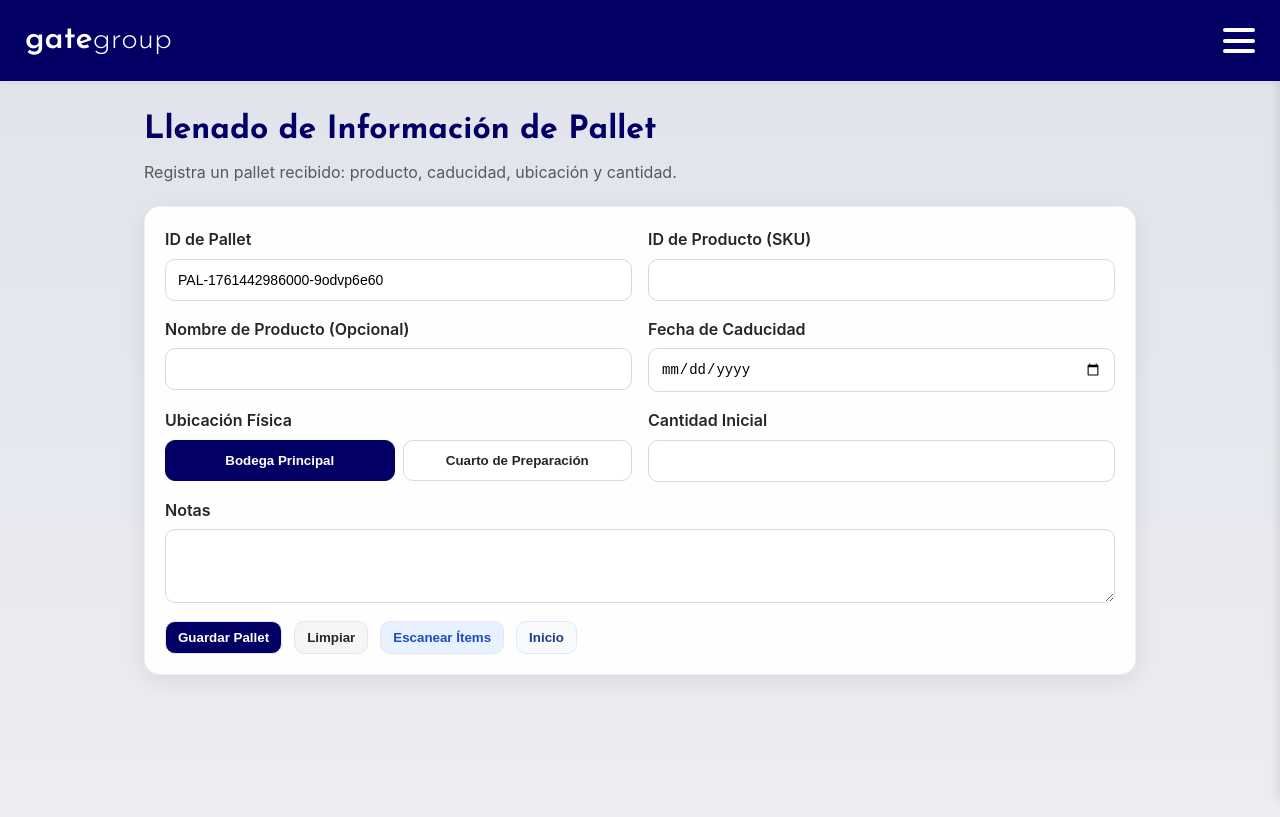
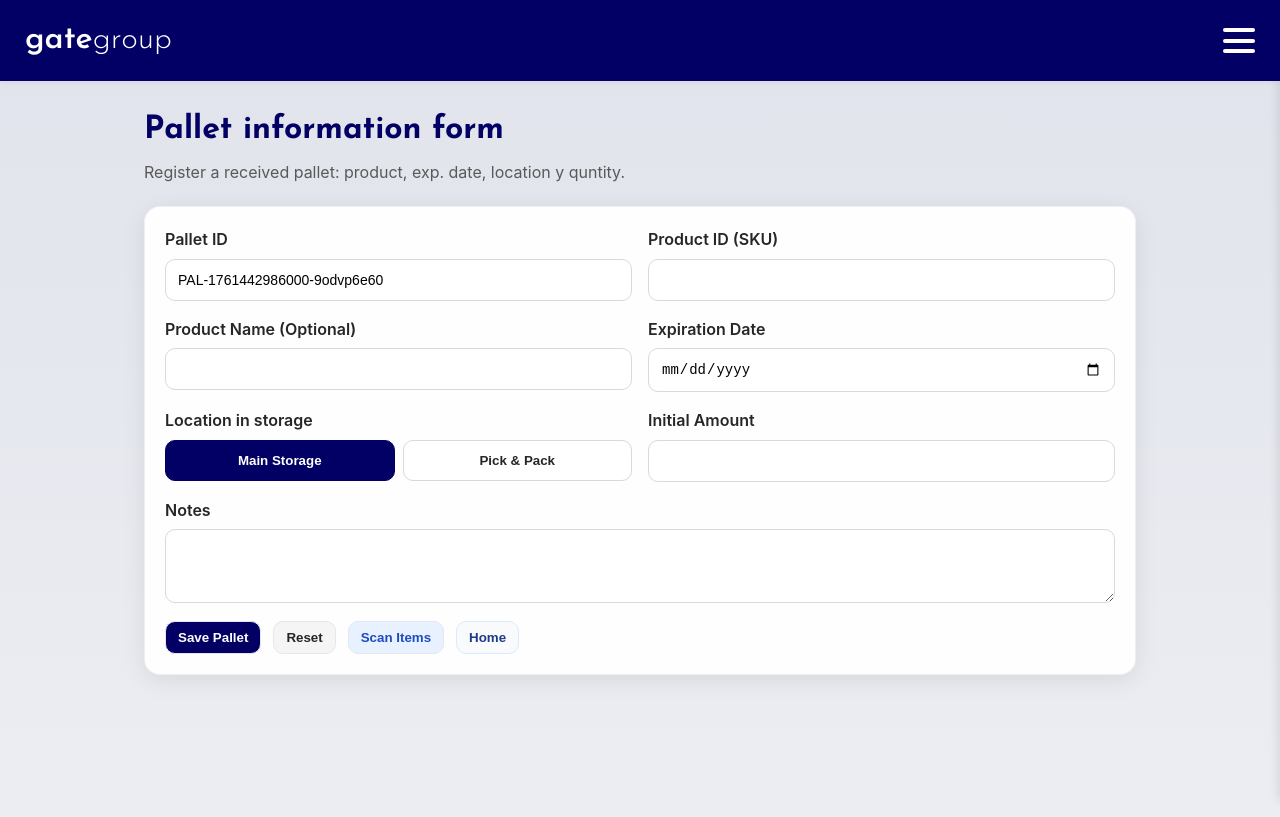
Before and after one commit to Javierlcastillo/smartIntelligence-by-MJandTheMonstars, a React (Create React App) app in the folder gate-group/: page /smartIntelligence-by-MJandTheMonstars/pallet in a window 1280 px wide. Built offline with nearby package versions, Linux system fonts and the light colour scheme.

Commit message:
Enlgish mf

```diff
--- a/gate-group/src/pages/ItemScanner.js
+++ b/gate-group/src/pages/ItemScanner.js
@@ -192,8 +192,8 @@ function QRScannerSection({
   return (
     <div className="qr-scanner-container">
       <div className="qr-scanner-header">
-        <h1>Escanear QR</h1>
-        <p>Apunta la cámara al código y presiona el botón para capturar.</p>
+        <h1>Scam QR</h1>
+        <p>Point the camera and press the button to capture</p>
       </div>
 
       <div className="video-container">
@@ -201,13 +201,13 @@ function QRScannerSection({
         <ScanFrame onCapture={handleCapture} />
         <div className="video-controls">
           <button onClick={toggleTorch} className="control-button">
-            {torchOn ? "Linterna: ON" : "Linterna: OFF"}
+            {torchOn ? "Flashlight: ON" : "Flashlight: OFF"}
           </button>
         </div>
       </div>
       <div className="result-container">
         <div className="result-box">
-          <div className="label">Último resultado (raw)</div>
+          <div className="label">Last Resault (raw)</div>
           <div className="result-text">{lastResult || "—"}</div>
           {error && <div className="error-text">Aviso: {error}</div>}
         </div>
--- a/gate-group/src/pages/LandingPage.js
+++ b/gate-group/src/pages/LandingPage.js
@@ -27,16 +27,16 @@ function LandingPage() {
       <div className="landing-container">
         <header className="landing-header">
           <h1>Inventory Management System</h1>
-          <p>Plataforma de Gestión de Inventarios para GateGroup</p>
+          <p>Inventory Management System for GateGroup</p>
         </header>
 
         {/* Navigation for Desktop (hidden on mobile) */}
         <nav className="landing-nav-desktop">
           <Link to="/pallet" className="nav-button">
-            Llenado de Pallet
+            Pallet Form
           </Link>
           <Link to="/scanner" className="nav-button" id='scan-item'>
-            Escaner de Items
+            Item Scan
           </Link>
           <Link to="/dashboard" className="nav-button">
             Dashboard
@@ -56,7 +56,7 @@ function LandingPage() {
             <svg width="28" height="28" viewBox="0 0 24 24" fill="none" stroke="currentColor" strokeWidth="2" strokeLinecap="round" strokeLinejoin="round">
               <rect x="3" y="3" width="7" height="7"></rect><rect x="14" y="3" width="7" height="7"></rect><rect x="3" y="14" width="7" height="7"></rect><line x1="14" y1="14" x2="14" y2="14.01"></line><line x1="17.5" y1="14" x2="17.5" y2="14.01"></line><line x1="14" y1="17.5" x2="14" y2="17.5.01"></line><line x1="21" y1="17.5" x2="21" y2="17.5.01"></line><line x1="17.5" y1="17.5" x2="17.5" y2="17.5.01"></line><line x1="21" y1="21" x2="21" y2="21.01"></line><line x1="14" y1="21" x2="14" y2="21.01"></line><line x1="17.5" y1="21" x2="17.5" y2="21.01"></line><line x1="21" y1="14" x2="21" y2="14.01"></line>
             </svg>
-            <span>Escaner</span>
+            <span>Scan</span>
           </Link>
         </nav>
       </div>
--- a/gate-group/src/pages/PalletForm.js
+++ b/gate-group/src/pages/PalletForm.js
@@ -94,18 +94,18 @@ function PalletForm() {
   const validate = () => {
     const newErrors = {};
     if (!formData.palletId || formData.palletId.trim() === '') {
-      newErrors.palletId = 'Ingresa un ID de pallet';
+      newErrors.palletId = 'Add a pallet ID';
     }
     if (!formData.productId || formData.productId.trim() === '') {
-      newErrors.productId = 'Ingresa un ID de producto (SKU)';
+      newErrors.productId = 'Add a product ID';
     } else if (formData.productId.trim().length > 500) {
       newErrors.productId = 'El SKU no puede tener más de 500 caracteres';
     }
     if (!formData.expirationDate) {
-      newErrors.expirationDate = 'Selecciona la fecha de caducidad';
+      newErrors.expirationDate = 'Select exp date';
     }
     if (formData.initialQuantity === '' || Number(formData.initialQuantity) <= 0) {
-      newErrors.initialQuantity = 'La cantidad debe ser mayor a 0';
+      newErrors.initialQuantity = 'Quantity needs to be bigger than 0';
     }
     setErrors(newErrors);
     return Object.keys(newErrors).length === 0;
@@ -156,71 +156,71 @@ function PalletForm() {
     <div className="pallet-form-page">
       <div className="page-container">
         <header className="page-header">
-          <h1>Llenado de Información de Pallet</h1>
-          <p>Registra un pallet recibido: producto, caducidad, ubicación y cantidad.</p>
+          <h1>Pallet information form</h1>
+          <p>Register a received pallet: product, exp. date, location y quntity.</p>
         </header>
 
         <form className="form-card" onSubmit={handleSubmit} noValidate>
           {/* Form fields... */}
           <div className="form-grid">
             <div className="form-field">
-              <label htmlFor="palletId">ID de Pallet</label>
+              <label htmlFor="palletId">Pallet ID</label>
               <input id="palletId" name="palletId" type="text" value={formData.palletId} onChange={handleChange} />
               {errors.palletId && <span className="error-text">{errors.palletId}</span>}
             </div>
             <div className="form-field">
-              <label htmlFor="productId">ID de Producto (SKU)</label>
+              <label htmlFor="productId">Product ID (SKU)</label>
               <input id="productId" name="productId" type="text" value={formData.productId} onChange={handleChange} maxLength="500" />
               {errors.productId && <span className="error-text">{errors.productId}</span>}
             </div>
             <div className="form-field">
-              <label htmlFor="productName">Nombre de Producto (Opcional)</label>
+              <label htmlFor="productName">Product Name (Optional)</label>
               <input id="productName" name="productName" type="text" value={formData.productName} onChange={handleChange} />
             </div>
             <div className="form-field">
-              <label htmlFor="expirationDate">Fecha de Caducidad</label>
+              <label htmlFor="expirationDate">Expiration Date</label>
               <input id="expirationDate" name="expirationDate" type="date" value={formData.expirationDate} onChange={handleChange} />
               {errors.expirationDate && <span className="error-text">{errors.expirationDate}</span>}
             </div>
             <div className="form-field">
-              <label>Ubicación Física</label>
+              <label>Location in storage</label>
               <div className="toggle-group">
-                <button type="button" className={`toggle-btn ${formData.inWarehouse ? 'active' : ''}`} onClick={() => handleToggleLocation(true)}>Bodega Principal</button>
-                <button type="button" className={`toggle-btn ${!formData.inWarehouse ? 'active' : ''}`} onClick={() => handleToggleLocation(false)}>Cuarto de Preparación</button>
+                <button type="button" className={`toggle-btn ${formData.inWarehouse ? 'active' : ''}`} onClick={() => handleToggleLocation(true)}>Main Storage</button>
+                <button type="button" className={`toggle-btn ${!formData.inWarehouse ? 'active' : ''}`} onClick={() => handleToggleLocation(false)}>Pick & Pack </button>
               </div>
             </div>
             <div className="form-field">
-              <label htmlFor="initialQuantity">Cantidad Inicial</label>
+              <label htmlFor="initialQuantity">Initial Amount</label>
               <input id="initialQuantity" name="initialQuantity" type="number" min="1" step="1" value={formData.initialQuantity} onChange={handleChange} />
               {errors.initialQuantity && <span className="error-text">{errors.initialQuantity}</span>}
             </div>
             <div className="form-field full-span">
-              <label htmlFor="notes">Notas</label>
+              <label htmlFor="notes">Notes</label>
               <textarea id="notes" name="notes" rows="3" value={formData.notes} onChange={handleChange} />
             </div>
           </div>
 
           <div className="form-actions">
-            <button type="submit" className="btn primary">Guardar Pallet</button>
-            <button type="button" className="btn secondary" onClick={handleClear}>Limpiar</button>
-            <button type="button" className="btn tertiary" onClick={goToScanner}>Escanear Ítems</button>
-            <button type="button" className="btn ghost" onClick={goHome}>Inicio</button>
+            <button type="submit" className="btn primary">Save Pallet</button>
+            <button type="button" className="btn secondary" onClick={handleClear}>Reset</button>
+            <button type="button" className="btn tertiary" onClick={goToScanner}>Scan Items</button>
+            <button type="button" className="btn ghost" onClick={goHome}>Home</button>
           </div>
           {errors.api && <div className="error-text" style={{marginTop: '12px', textAlign: 'center'}}>{errors.api}</div>}
         </form>
 
         {saved && (
           <section className="summary-card">
-            <h2>Resumen Guardado</h2>
+            <h2>Resume</h2>
             <div className="summary-grid">
               <div><strong>Pallet:</strong> <span>{saved.palletId}</span></div>
-              <div><strong>Producto:</strong> <span>{saved.productName || '—'} {saved.productId ? `(SKU ${saved.productId})` : ''}</span></div>
-              <div><strong>Caducidad:</strong> <span>{saved.expirationDate}</span></div>
-              <div><strong>Ubicación:</strong> <span>{saved.inWarehouse ? 'Bodega Principal' : 'Cuarto de Preparación'}</span></div>
-              <div><strong>Cantidad Inicial:</strong> <span>{saved.initialQuantity}</span></div>
+              <div><strong>Product:</strong> <span>{saved.productName || '—'} {saved.productId ? `(SKU ${saved.productId})` : ''}</span></div>
+              <div><strong>Exp. Date:</strong> <span>{saved.expirationDate}</span></div>
+              <div><strong>Location:</strong> <span>{saved.inWarehouse ? 'Bodega Principal' : 'Cuarto de Preparación'}</span></div>
+              <div><strong>Initial qty.:</strong> <span>{saved.initialQuantity}</span></div>
             </div>
             <div className="form-actions" style={{ marginTop: '20px', borderTop: '1px solid #eee', paddingTop: '20px' }}>
-                <button type="button" className="btn primary" onClick={handleStartGeneration}>Iniciar Generación de QRs</button>
+                <button type="button" className="btn primary" onClick={handleStartGeneration}>Generate QR codes</button>
             </div>
           </section>
         )}
@@ -229,7 +229,7 @@ function PalletForm() {
           <div className="modal-overlay" style={{ position: 'fixed', top: 0, left: 0, right: 0, bottom: 0, backgroundColor: 'rgba(0,0,0,0.7)', display: 'flex', alignItems: 'center', justifyContent: 'center', zIndex: 1000 }}>
             <div className="modal-content" style={{ position: 'relative', background: 'white', padding: '25px', borderRadius: '10px', minWidth: '320px', maxWidth: '90%', boxShadow: '0 5px 15px rgba(0,0,0,0.3)', textAlign: 'center' }}>
               <button onClick={handleStopGeneration} style={{ position: 'absolute', top: '10px', right: '15px', background: 'transparent', border: 'none', fontSize: '1.8rem', cursor: 'pointer', color: '#888', lineHeight: 1 }}>&times;</button>
-              <h2 style={{ marginTop: 0, marginBottom: '15px' }}>QR Generado ({currentQRIndex + 1} / {saved.initialQuantity})</h2>
+              <h2 style={{ marginTop: 0, marginBottom: '15px' }}>QR Generated ({currentQRIndex + 1} / {saved.initialQuantity})</h2>
               {currentQR.dataUrl ? (
                 <div>
                   <img src={currentQR.dataUrl} alt={currentQR.itemId} style={{ width: '200px', height: '200px', margin: '0 auto' }} />
@@ -239,7 +239,7 @@ function PalletForm() {
                 <p style={{height: '200px', display: 'flex', alignItems: 'center', justifyContent: 'center'}}>{currentQR.itemId}</p>
               )}
               <button onClick={isLastQR ? handleStopGeneration : handleNextQR} className="btn primary" style={{ width: '100%', marginTop: '20px' }}>
-                {isLastQR ? 'Finalizar' : 'Siguiente'}
+                {isLastQR ? 'Finish' : 'Next'}
               </button>
             </div>
           </div>
```
